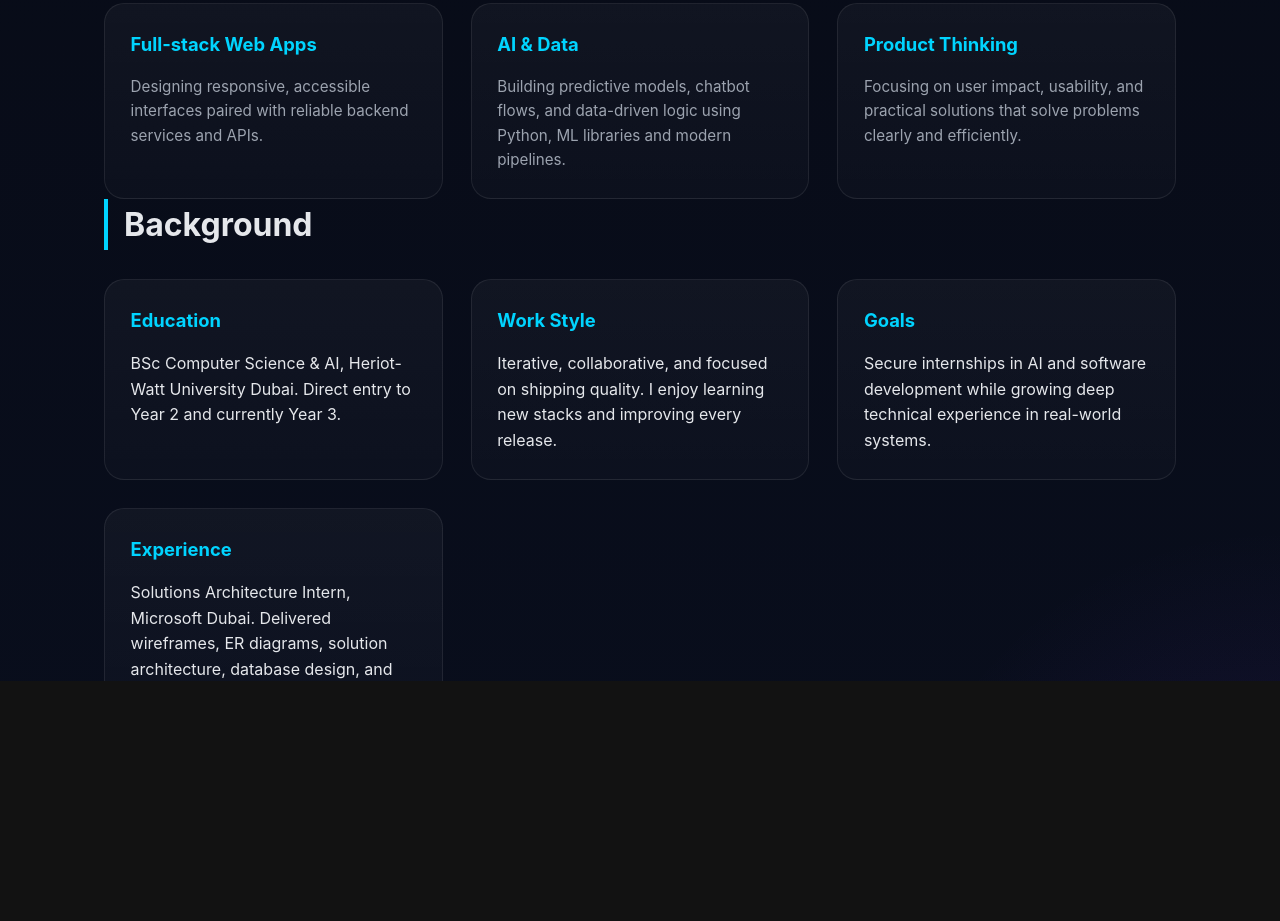
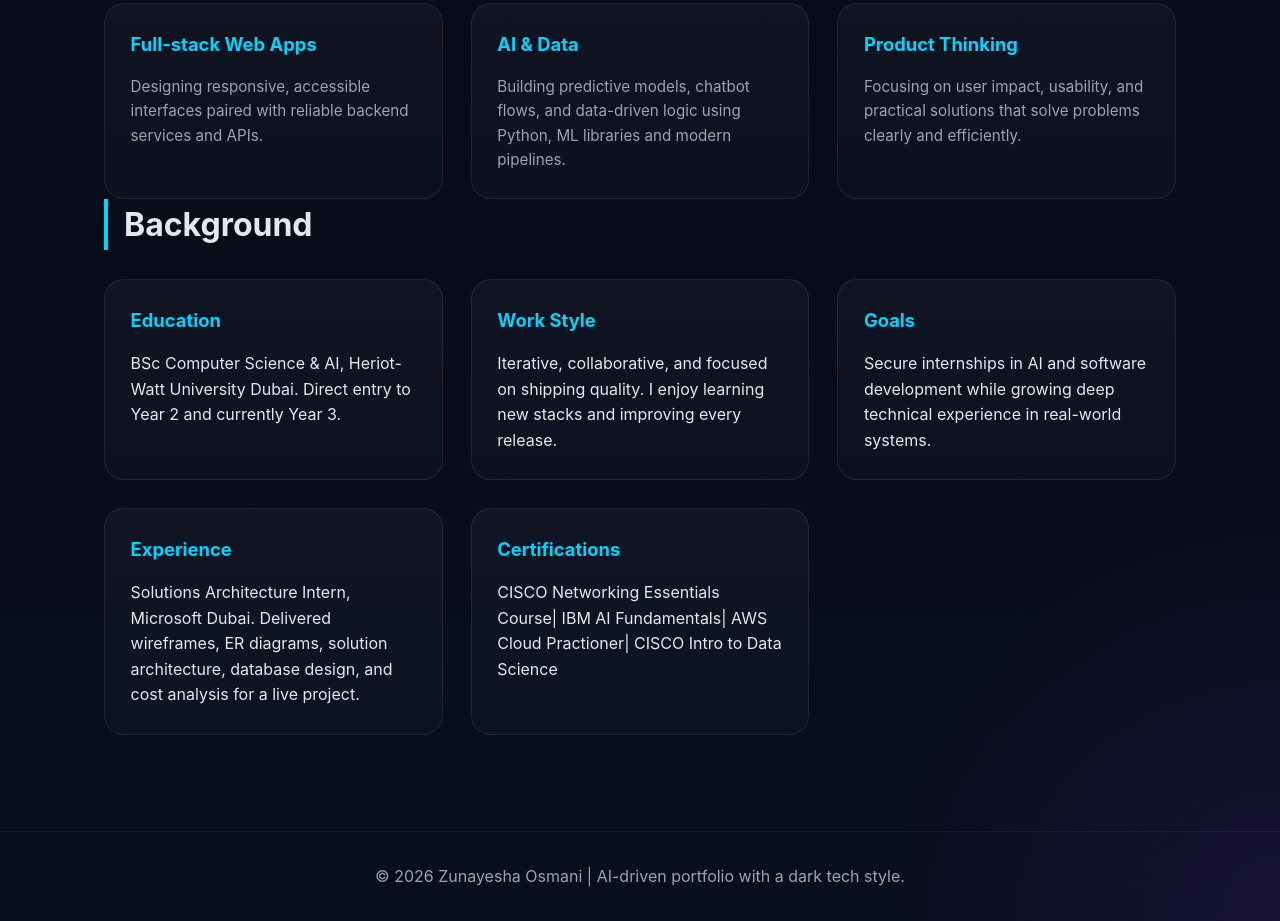
Before and after one commit to zoon15/FUTURE_FS_01, a website: page public/about.html in a window 1280 px wide. Shown: the part 844-1765 px from the top of the page. Drawn offline with Linux system fonts and the light colour scheme.

Commit message:
updated about

```diff
--- a/public/about.html
+++ b/public/about.html
@@ -67,6 +67,10 @@
                     <h3>Experience</h3>
                     <p>Solutions Architecture Intern, Microsoft Dubai. Delivered wireframes, ER diagrams, solution architecture, database design, and cost analysis for a live project.</p>
                 </div>
+                <div class="skill-card">
+                    <h3>Certifications</h3>
+                    <p>CISCO Networking Essentials Course| IBM AI Fundamentals| AWS Cloud Practioner| CISCO Intro to Data Science</p>
+                </div>
             </div>
         </section>
     </main>
```
